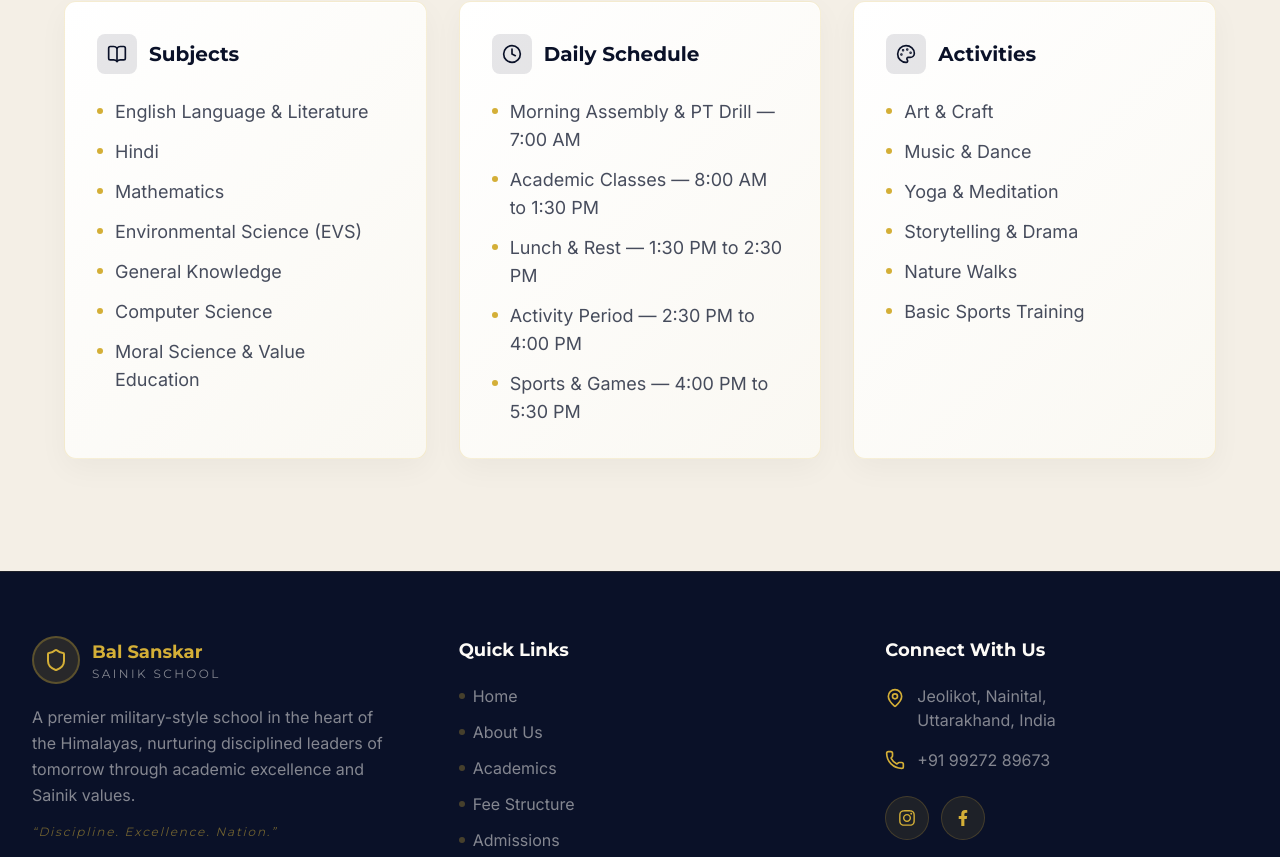
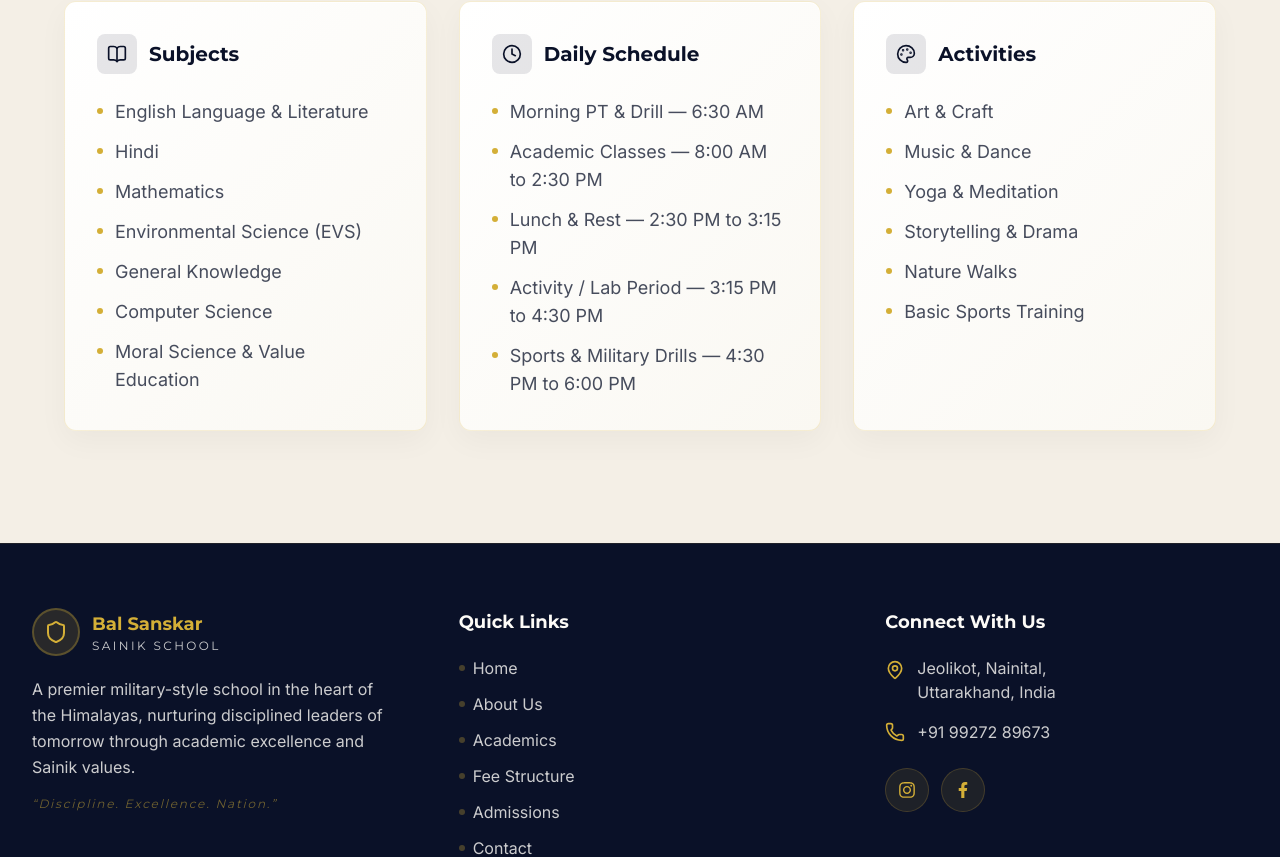
Before and after one commit to Bal-Sanskar-Sainik-School/Bal-Sanskar-Sainik-School-Website, a Next.js app: page /academics in a window 1280 px wide. Shown: the part 499-1356 px from the top of the page. Built offline with nearby package versions, Linux system fonts and the light colour scheme.

Commit message:
Implementation of multiple pages level-2 completed

```diff
--- a/components/Academics.tsx
+++ b/components/Academics.tsx
@@ -18,11 +18,11 @@ const tabs = [
       "Moral Science & Value Education",
     ],
     schedule: [
-      "Morning Assembly & PT Drill — 7:00 AM",
-      "Academic Classes — 8:00 AM to 1:30 PM",
-      "Lunch & Rest — 1:30 PM to 2:30 PM",
-      "Activity Period — 2:30 PM to 4:00 PM",
-      "Sports & Games — 4:00 PM to 5:30 PM",
+      "Morning PT & Drill — 6:30 AM",
+      "Academic Classes — 8:00 AM to 2:30 PM",
+      "Lunch & Rest — 2:30 PM to 3:15 PM",
+      "Activity / Lab Period — 3:15 PM to 4:30 PM",
+      "Sports & Military Drills — 4:30 PM to 6:00 PM",
     ],
     activities: [
       "Art & Craft",
--- a/components/Footer.tsx
+++ b/components/Footer.tsx
@@ -28,12 +28,12 @@ export default function Footer() {
                 <h3 className="font-[family-name:var(--font-heading)] text-gold text-lg font-bold">
                   Bal Sanskar
                 </h3>
-                <p className="font-[family-name:var(--font-heading)] text-ivory/50 text-xs tracking-[0.2em] uppercase">
+                <p className="font-[family-name:var(--font-heading)] text-ivory/80 text-xs tracking-[0.2em] uppercase">
                   Sainik School
                 </p>
               </div>
             </div>
-            <p className="font-[family-name:var(--font-body)] text-ivory/50 text-base leading-relaxed mb-4">
+            <p className="font-[family-name:var(--font-body)] text-ivory/80 text-base leading-relaxed mb-4">
               A premier military-style school in the heart of the Himalayas, nurturing
               disciplined leaders of tomorrow through academic excellence and Sainik values.
             </p>
@@ -52,7 +52,7 @@ export default function Footer() {
                 <li key={link.name}>
                   <Link
                     href={link.href}
-                    className="font-[family-name:var(--font-body)] text-ivory/50 hover:text-gold text-base transition-colors duration-300 flex items-center gap-2 group"
+                    className="font-[family-name:var(--font-body)] text-ivory/80 hover:text-gold text-base transition-colors duration-300 flex items-center gap-2 group"
                   >
                     <span className="w-1.5 h-1.5 bg-gold/30 rounded-full group-hover:bg-gold transition-colors" />
                     {link.name}
@@ -70,7 +70,7 @@ export default function Footer() {
             <div className="space-y-4 mb-6">
               <div className="flex items-start gap-3">
                 <MapPin className="w-5 h-5 text-gold flex-shrink-0 mt-1" />
-                <p className="font-[family-name:var(--font-body)] text-ivory/50 text-base">
+                <p className="font-[family-name:var(--font-body)] text-ivory/80 text-base">
                   Jeolikot, Nainital,
                   <br />
                   Uttarakhand, India
@@ -80,7 +80,7 @@ export default function Footer() {
                 <Phone className="w-5 h-5 text-gold flex-shrink-0" />
                 <a
                   href="tel:+919927289673"
-                  className="font-[family-name:var(--font-body)] text-ivory/50 hover:text-gold text-base transition-colors"
+                  className="font-[family-name:var(--font-body)] text-ivory/80 hover:text-gold text-base transition-colors"
                 >
                   +91 99272 89673
                 </a>
--- a/components/Navbar.tsx
+++ b/components/Navbar.tsx
@@ -67,7 +67,7 @@ export default function Navbar() {
             <Link
               key={link.name}
               href={link.href}
-              className="font-[family-name:var(--font-body)] text-ivory/80 hover:text-gold px-4 py-2 text-lg font-medium tracking-wide transition-colors duration-300 relative group"
+              className="font-[family-name:var(--font-body)] text-ivory hover:text-gold px-4 py-2 text-lg font-medium tracking-wide transition-colors duration-300 relative group"
             >
               {link.name}
               <span className="absolute bottom-0 left-1/2 -translate-x-1/2 w-0 h-[2px] bg-gold transition-all duration-300 group-hover:w-3/4" />
@@ -114,7 +114,7 @@ export default function Navbar() {
                   <Link
                     href={link.href}
                     onClick={() => setMobileOpen(false)}
-                    className="font-[family-name:var(--font-body)] text-ivory/80 hover:text-gold text-xl font-medium py-3 block border-b border-ivory/10 transition-colors duration-300"
+                    className="font-[family-name:var(--font-body)] text-ivory hover:text-gold text-xl font-medium py-3 block border-b border-ivory/10 transition-colors duration-300"
                   >
                     {link.name}
                   </Link>
--- a/components/WhyChooseUs.tsx
+++ b/components/WhyChooseUs.tsx
@@ -101,7 +101,7 @@ export default function WhyChooseUs() {
               </h3>
 
               {/* Description */}
-              <p className="font-[family-name:var(--font-body)] text-ivory/60 text-base sm:text-lg leading-relaxed">
+              <p className="font-[family-name:var(--font-body)] text-ivory/70 text-base sm:text-lg leading-relaxed font-light tracking-wide">
                 {feature.description}
               </p>
             </motion.div>
```
